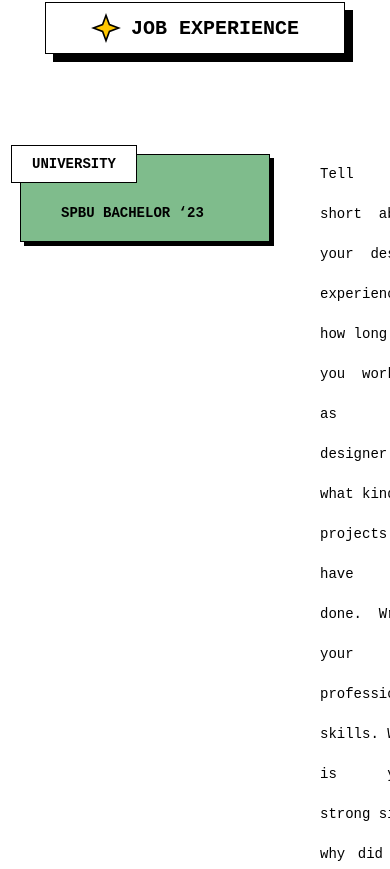
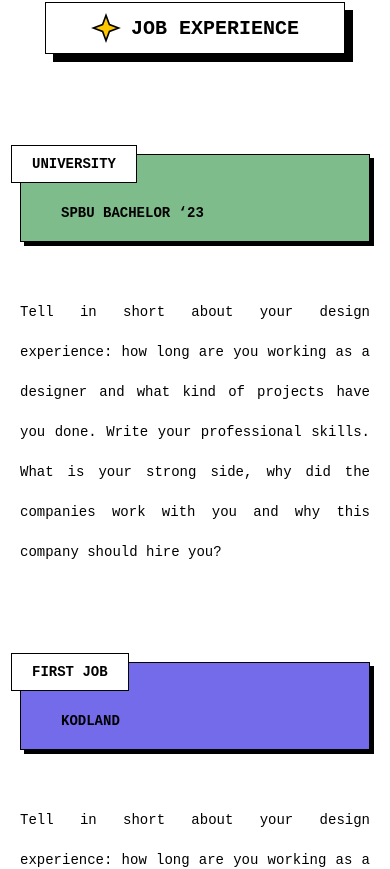
Before and after one commit to darkwingdck/darkwingdck.github.io, a React (Create React App) app: page / in a window 390 px wide. Shown: the part 1719-2588 px from the top of the page. Built offline with nearby package versions, Linux system fonts and the light colour scheme; a web font is replaced by a local one.

Commit message:
feat: card mobile

```diff
--- a/src/components/JobExperience/JobExperience.css
+++ b/src/components/JobExperience/JobExperience.css
@@ -1,6 +1,14 @@
 .job {
   display: flex;
+  flex-direction: column;
+  gap: 50px;
   justify-content: space-between;
-  align-items: flex-start;
   margin-bottom: 90px;
 }
+
+@media screen and (min-width: 769px) {
+  .job {
+    align-items: flex-start;
+    flex-direction: row;
+  }
+}
--- a/src/components/Ui/Card/Card.css
+++ b/src/components/Ui/Card/Card.css
@@ -4,7 +4,6 @@
   min-width: 250px;
   padding: 50px 0px 20px 40px;
   position: relative;
-  margin-right: 50px;
   box-shadow: var(--shadow-tilt-s) var(--shadow-tilt-s) 0 0 var(--color-black);
 }
 
```
